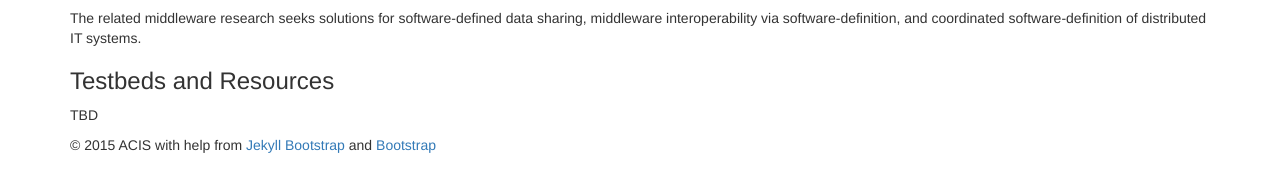
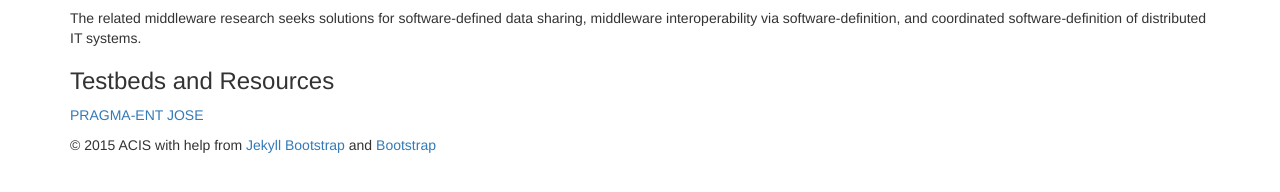
Before and after one commit to acislab/CENTRA-website, a Jekyll site: the page built from research.md, in a window 1280 px wide. Shown: the part 409-601 px from the top of the page. Built offline with Jekyll 4.4.1, drawn with Linux system fonts in a browser that asks for light colours; nearby versions of some CDN libraries; library files that are not in the unit come from our copies.

Commit message:
Update research.md

```diff
--- a/research.md
+++ b/research.md
@@ -17,4 +17,5 @@ The related middleware research seeks solutions for software-defined data sharin
 
 ### Testbeds and Resources
 
-TBD
+[PRAGMA-ENT](https://github.com/pragmagrid/pragma_ent/wiki)
+[JOSE](http://www.nict.go.jp/en/nrh/nwgn/jose.html)
```
